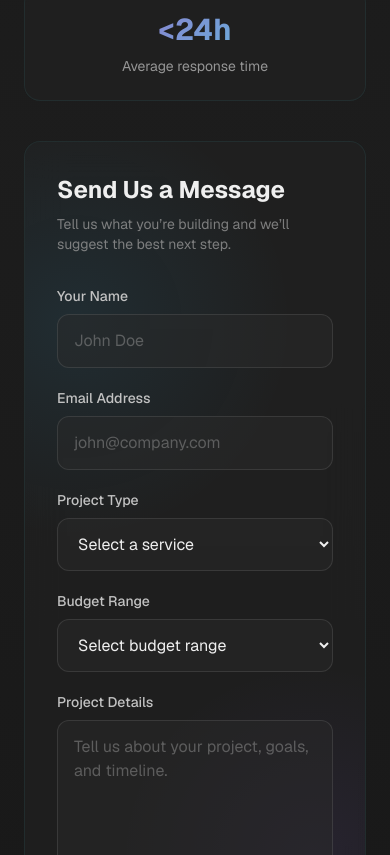
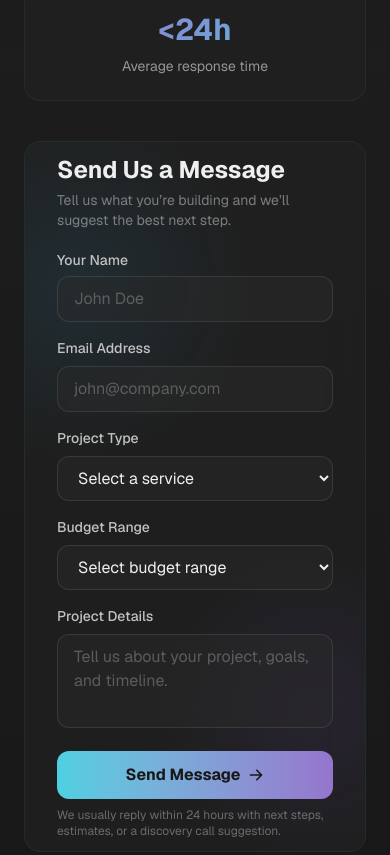
Before and after one commit to hnxsolutions/hnx-solutions, a Next.js app: page /contact in a window 390 px wide. Shown: the part 1629-2484 px from the top of the page. Built offline with nearby package versions, Linux system fonts and the light colour scheme.

Commit message:
3d animation added in contact form

```diff
--- a/src/app/contact/page.tsx
+++ b/src/app/contact/page.tsx
@@ -14,7 +14,6 @@ import {
   HiLocationMarker,
   HiPhone,
   HiArrowRight,
-  HiCheckCircle,
   HiExclamationCircle,
 } from "react-icons/hi";
 import { FiGithub, FiLinkedin, FiInstagram } from "react-icons/fi";
@@ -100,17 +99,19 @@ export default function ContactPage() {
   const [submitState, setSubmitState] = useState<SubmitState>("idle");
   const [formData, setFormData] = useState<ContactFormData>(initialFormData);
   const [feedbackMessage, setFeedbackMessage] = useState("");
+  const [showSuccessOverlay, setShowSuccessOverlay] = useState(false);
 
   useEffect(() => {
-    if (submitState !== "success") return;
+    if (!showSuccessOverlay) return;
 
     const timer = window.setTimeout(() => {
+      setShowSuccessOverlay(false);
       setSubmitState("idle");
       setFeedbackMessage("");
-    }, 3200);
+    }, 18000);
 
     return () => window.clearTimeout(timer);
-  }, [submitState]);
+  }, [showSuccessOverlay]);
 
   const handleChange = (
     e: React.ChangeEvent<HTMLInputElement | HTMLSelectElement | HTMLTextAreaElement>
@@ -126,6 +127,12 @@ export default function ContactPage() {
       ...prev,
       [name]: value,
     }));
+  };
+
+  const handleCloseSuccessOverlay = () => {
+    setShowSuccessOverlay(false);
+    setSubmitState("idle");
+    setFeedbackMessage("");
   };
 
   const handleSubmit = async (e: FormEvent<HTMLFormElement>) => {
@@ -153,7 +160,13 @@ export default function ContactPage() {
         return;
       }
 
+      document.getElementById("quote-form")?.scrollIntoView({
+        behavior: shouldReduceMotion ? "auto" : "smooth",
+        block: "center",
+      });
+
       setSubmitState("success");
+      setShowSuccessOverlay(true);
       setFeedbackMessage("Message sent successfully. We’ll get back to you shortly.");
       setFormData(initialFormData);
     } catch (error) {
@@ -168,12 +181,12 @@ export default function ContactPage() {
   const isError = submitState === "error";
 
   const primaryTransition: Transition = shouldReduceMotion
-  ? { duration: 0.01 }
-  : { type: "spring" as const, stiffness: 240, damping: 22 };
+    ? { duration: 0.01 }
+    : { type: "spring" as const, stiffness: 240, damping: 22 };
 
   const softTransition: Transition = shouldReduceMotion
-  ? { duration: 0.01 }
-  : { duration: 0.35, ease: [0.22, 1, 0.36, 1] };
+    ? { duration: 0.01 }
+    : { duration: 0.35, ease: [0.22, 1, 0.36, 1] };
 
   return (
     <main>
@@ -333,7 +346,7 @@ export default function ContactPage() {
               animate={{ opacity: 1, x: 0 }}
               transition={{ duration: 0.6, delay: 0.2 }}
               id="quote-form"
-              className="lg:col-span-3"
+              className="lg:col-span-3 scroll-mt-24"
             >
               <motion.div
                 layout
@@ -341,52 +354,184 @@ export default function ContactPage() {
                 className="relative [perspective:1400px]"
               >
                 <AnimatePresence>
-                  {isSuccess && (
+                  {showSuccessOverlay && (
                     <motion.div
                       role="status"
                       aria-live="polite"
                       initial={
                         shouldReduceMotion
                           ? { opacity: 0 }
-                          : { opacity: 0, y: 18, rotateX: -14, scale: 0.96 }
+                          : { opacity: 0, y: 18, scale: 0.96 }
                       }
-                      animate={{
-                        opacity: 1,
-                        y: 0,
-                        rotateX: 0,
-                        scale: 1,
-                      }}
+                      animate={{ opacity: 1, y: 0, scale: 1 }}
                       exit={
                         shouldReduceMotion
                           ? { opacity: 0 }
-                          : { opacity: 0, y: -10, scale: 0.985, filter: "blur(6px)" }
+                          : { opacity: 0, y: -10, scale: 0.97 }
                       }
                       transition={softTransition}
-                      className="pointer-events-none absolute inset-x-4 top-4 z-20 md:left-auto md:right-4 md:w-[360px]"
-                    >
-                      <div className="relative overflow-hidden rounded-2xl border border-emerald-400/25 bg-white/[0.08] px-5 py-4 text-left shadow-[0_18px_60px_rgba(16,185,129,0.22)] backdrop-blur-2xl">
-                        <div className="absolute inset-0 bg-[radial-gradient(circle_at_top_left,rgba(52,211,153,0.22),transparent_42%),radial-gradient(circle_at_bottom_right,rgba(56,189,248,0.16),transparent_36%)]" />
-                        <div className="absolute -right-10 -top-10 h-28 w-28 rounded-full bg-emerald-400/15 blur-2xl" />
-                        <div className="relative flex items-start gap-4">
+                      className="absolute inset-0 z-30 flex items-center justify-center rounded-2xl pointer-events-none"                    >
+                      <div className="absolute inset-0 rounded-2xl bg-dark-950/65 backdrop-blur-md" />
+
+                      <motion.div
+                        initial={shouldReduceMotion ? false : { opacity: 0, scale: 0.92, y: 14 }}
+                        animate={{ opacity: 1, scale: 1, y: 0 }}
+                        transition={{
+                          delay: shouldReduceMotion ? 0 : 0.08,
+                          ...softTransition,
+                        }}
+                        className="relative z-10 mx-3 flex w-[min(94vw,720px)] min-h-[520px] flex-col items-center justify-center overflow-hidden rounded-[2rem] border border-emerald-300/20 bg-white/[0.08] px-6 py-8 text-center shadow-[0_28px_100px_rgba(16,185,129,0.22)] backdrop-blur-2xl sm:px-10 pointer-events-auto"                        style={{ transformStyle: "preserve-3d" }}
+                      >
+                        <button
+                          type="button"
+                          onClick={handleCloseSuccessOverlay}
+                          aria-label="Close success message"
+                          className="absolute right-4 top-4 flex h-10 w-10 items-center justify-center rounded-full border border-white/10 bg-white/10 text-white/80 transition hover:bg-white/20 hover:text-white"
+                        >
+                          ✕
+                        </button>
+
+                        <div className="pointer-events-none absolute inset-0 bg-[radial-gradient(circle_at_top_left,rgba(52,211,153,0.20),transparent_35%),radial-gradient(circle_at_bottom_right,rgba(56,189,248,0.16),transparent_30%)]" />
+                        <div className="pointer-events-none absolute -left-16 top-10 h-36 w-36 rounded-full bg-emerald-300/10 blur-3xl" />
+                        <div className="pointer-events-none absolute -right-16 bottom-10 h-36 w-36 rounded-full bg-sky-300/10 blur-3xl" />
+
+                        {/* <motion.span
+                          aria-hidden="true"
+                          className="pointer-events-none absolute h-80 w-80 rounded-full border border-emerald-300/20"
+                          animate={{ rotate: 360 }}
+                          transition={{ duration: 4, ease: "linear" }}
+                        />
+                        <motion.span
+                          aria-hidden="true"
+                          className="pointer-events-none absolute h-64 w-64 rounded-full border border-sky-300/15"
+                          animate={{ rotate: -360 }}
+                          transition={{ duration: 4, ease: "linear" }}
+                        /> */}
+
+                        <motion.div
+                          initial={
+                            shouldReduceMotion
+                              ? false
+                              : {
+                                  opacity: 0,
+                                  scale: 0.82,
+                                  y: 42,
+                                  rotateX: -18,
+                                  rotateY: 14,
+                                  z: -80,
+                                }
+                          }
+                          animate={{
+                            opacity: 1,
+                            scale: 1,
+                            y: 0,
+                            rotateX: 0,
+                            rotateY: 0,
+                            z: 0,
+                          }}
+                          transition={{
+                            delay: shouldReduceMotion ? 0 : 0.2,
+                            duration: shouldReduceMotion ? 0.01 : 0.8,
+                            ease: [0.22, 1, 0.36, 1],
+                          }}
+                          className="relative z-10 flex flex-col items-center"
+                          style={{ transformStyle: "preserve-3d" }}
+                        >
                           <motion.div
-                            initial={shouldReduceMotion ? false : { scale: 0.85, rotate: -8 }}
-                            animate={{ scale: 1, rotate: 0 }}
-                            transition={{ delay: 0.08, ...softTransition }}
-                            className="mt-0.5 flex h-11 w-11 items-center justify-center rounded-2xl bg-emerald-400/15 text-emerald-300 ring-1 ring-emerald-300/20"
+                            animate={
+                              shouldReduceMotion
+                                ? {}
+                                : {
+                                    y: [0, -10, 0],
+                                    rotateX: [0, 3, 0],
+                                    rotateY: [-3, 3, -3],
+                                  }
+                            }
+                            transition={{
+                              duration: 1,
+                              repeat: Infinity,
+                              ease: "easeInOut",
+                            }}
+                            className="flex flex-col items-center"
+                            style={{ transformStyle: "preserve-3d" }}
                           >
-                            <HiCheckCircle size={24} />
+                            <motion.div
+                              animate={
+                                shouldReduceMotion
+                                  ? {}
+                                  : {
+                                      y: [0, -6, 0],
+                                      rotate: [0, -4, 4, 0],
+                                    }
+                              }
+                              transition={{
+                                duration: 2.8,
+                                repeat: Infinity,
+                                ease: "easeInOut",
+                              }}
+                              className="select-none text-[5.5rem] sm:text-[6.5rem] drop-shadow-[0_18px_40px_rgba(16,185,129,0.22)]"
+                              style={{ transform: "translateZ(52px)" }}
+                            >
+                              🤖
+                            </motion.div>
+
+                            <motion.div
+                              initial={
+                                shouldReduceMotion
+                                  ? false
+                                  : {
+                                      opacity: 0,
+                                      y: 36,
+                                      rotateX: -18,
+                                      rotateY: -12,
+                                      scale: 0.88,
+                                    }
+                              }
+                              animate={{
+                                opacity: 1,
+                                y: 0,
+                                rotateX: 0,
+                                rotateY: 0,
+                                scale: 1,
+                              }}
+                              transition={{
+                                delay: shouldReduceMotion ? 0 : 0.2,
+                                duration: shouldReduceMotion ? 0.01 : 0.85,
+                                ease: [0.22, 1, 0.36, 1],
+                              }}
+                              className="relative mt-[-20px] overflow-hidden rounded-[2rem] border border-white/10 bg-white/[0.08] px-7 py-5 backdrop-blur-2xl"
+                              style={{
+                                transformStyle: "preserve-3d",
+                                transform: "translateZ(110px)",
+                                boxShadow:
+                                  "0 35px 120px rgba(16,185,129,0.22), 0 18px 40px rgba(56,189,248,0.10), inset 0 1px 0 rgba(255,255,255,0.08)",
+                              }}
+                            >
+                              {/* top glow line */}
+                              <div className="absolute inset-x-0 top-0 h-[2px] bg-gradient-to-r from-transparent via-emerald-300/70 to-transparent" />
+
+                              {/* background gradient glow */}
+                              <div className="absolute inset-0 bg-[radial-gradient(circle_at_top_left,rgba(52,211,153,0.10),transparent_40%),radial-gradient(circle_at_bottom_right,rgba(56,189,248,0.10),transparent_35%)]" />
+
+                              <p className="relative text-[11px] font-bold uppercase tracking-[0.32em] text-emerald-300/95 text-center">
+                                MESSAGE SENT
+                              </p>
+
+                              <h3 className="relative mt-3 text-2xl sm:text-3xl font-black leading-tight text-white text-center">
+                                Your request has been received 🚀
+                              </h3>
+
+                              <p className="relative mt-3 text-sm sm:text-base leading-7 text-light-100/90 text-center">
+                                Our team is carefully reviewing your idea and preparing the best next steps.
+                              </p>
+
+                              <p className="relative mt-2 text-sm sm:text-base font-medium leading-7 text-sky-200 text-center">
+                                We&apos;ll contact you soon!!
+                              </p>
+                            </motion.div>
                           </motion.div>
-                          <div className="min-w-0">
-                            <p className="text-sm font-semibold uppercase tracking-[0.22em] text-emerald-300/90">
-                              Message sent
-                            </p>
-                            <p className="mt-1 text-sm leading-6 text-light-100">
-                              Thanks — your project request is in. We’ll reply soon with the next
-                              steps.
-                            </p>
-                          </div>
-                        </div>
-                      </div>
+                        </motion.div>
+                      </motion.div>
                     </motion.div>
                   )}
                 </AnimatePresence>
@@ -395,7 +540,7 @@ export default function ContactPage() {
                   layout
                   onSubmit={handleSubmit}
                   transition={primaryTransition}
-                  className={`glass-card relative overflow-hidden rounded-2xl p-8 md:p-10 glow-border ${
+                  className={`glass-card relative overflow-hidden rounded-2xl px-8 py-3 md:px-10 md:py-4 glow-border ${
                     isSubmitting ? "shadow-[0_0_0_1px_rgba(56,189,248,0.18)]" : ""
                   }`}
                   style={{
@@ -423,11 +568,19 @@ export default function ContactPage() {
                     }}
                   />
 
-                  <div className="relative z-10">
-                    <div className="mb-8 flex items-start justify-between gap-4">
+                  <motion.div
+                    animate={
+                      showSuccessOverlay && !shouldReduceMotion
+                        ? { opacity: 0.18, scale: 0.985, filter: "blur(2px)" }
+                        : { opacity: 1, scale: 1, filter: "blur(0px)" }
+                    }
+                    transition={softTransition}
+                    className="relative z-10"
+                  >
+                    <div className="mb-5 flex items-start justify-between gap-4">
                       <div>
                         <h3 className="text-2xl font-bold">Send Us a Message</h3>
-                        <p className="mt-2 text-sm text-light-300/80">
+                        <p className="mt-1 text-sm text-light-300/80">
                           Tell us what you’re building and we’ll suggest the best next step.
                         </p>
                       </div>
@@ -460,9 +613,9 @@ export default function ContactPage() {
                       </AnimatePresence>
                     </div>
 
-                    <div className="grid md:grid-cols-2 gap-5 mb-5">
+                    <div className="grid md:grid-cols-2 gap-4 mb-4">
                       <div>
-                        <label className="block text-sm font-medium mb-2 text-light-200">
+                        <label className="block text-sm font-medium mb-1.5 text-light-200">
                           Your Name
                         </label>
                         <input
@@ -471,7 +624,7 @@ export default function ContactPage() {
                           value={formData.name}
                           onChange={handleChange}
                           required
-                          className="w-full px-4 py-3.5 rounded-xl bg-dark-700/50 border border-white/10 text-light-100 placeholder:text-light-300/50 focus:outline-none focus:border-primary/50 focus:ring-1 focus:ring-primary/20 transition-all"
+                          className="w-full px-4 py-2.5 rounded-xl bg-dark-700/50 border border-white/10 text-light-100 placeholder:text-light-300/50 focus:outline-none focus:border-primary/50 focus:ring-1 focus:ring-primary/20 transition-all"
                           placeholder="John Doe"
                         />
                       </div>
@@ -486,13 +639,13 @@ export default function ContactPage() {
                           value={formData.email}
                           onChange={handleChange}
                           required
-                          className="w-full px-4 py-3.5 rounded-xl bg-dark-700/50 border border-white/10 text-light-100 placeholder:text-light-300/50 focus:outline-none focus:border-primary/50 focus:ring-1 focus:ring-primary/20 transition-all"
+                          className="w-full px-4 py-2.5 rounded-xl bg-dark-700/50 border border-white/10 text-light-100 placeholder:text-light-300/50 focus:outline-none focus:border-primary/50 focus:ring-1 focus:ring-primary/20 transition-all"
                           placeholder="john@company.com"
                         />
                       </div>
                     </div>
 
-                    <div className="mb-5">
+                    <div className="mb-4">
                       <label className="block text-sm font-medium mb-2 text-light-200">
                         Project Type
                       </label>
@@ -501,7 +654,7 @@ export default function ContactPage() {
                         value={formData.projectType}
                         onChange={handleChange}
                         required
-                        className="w-full px-4 py-3.5 rounded-xl bg-dark-700/50 border border-white/10 text-light-100 focus:outline-none focus:border-primary/50 focus:ring-1 focus:ring-primary/20 transition-all"
+                        className="w-full px-4 py-2.5 rounded-xl bg-dark-700/50 border border-white/10 text-light-100 focus:outline-none focus:border-primary/50 focus:ring-1 focus:ring-primary/20 transition-all"
                       >
                         <option value="" disabled>
                           Select a service
@@ -516,7 +669,7 @@ export default function ContactPage() {
                       </select>
                     </div>
 
-                    <div className="mb-5">
+                    <div className="mb-4">
                       <label className="block text-sm font-medium mb-2 text-light-200">
                         Budget Range
                       </label>
@@ -524,7 +677,7 @@ export default function ContactPage() {
                         name="budget"
                         value={formData.budget}
                         onChange={handleChange}
-                        className="w-full px-4 py-3.5 rounded-xl bg-dark-700/50 border border-white/10 text-light-100 focus:outline-none focus:border-primary/50 focus:ring-1 focus:ring-primary/20 transition-all"
+                        className="w-full px-4 py-2.5 rounded-xl bg-dark-700/50 border border-white/10 text-light-100 focus:outline-none focus:border-primary/50 focus:ring-1 focus:ring-primary/20 transition-all"
                       >
                         <option value="" disabled>
                           Select budget range
@@ -537,7 +690,7 @@ export default function ContactPage() {
                       </select>
                     </div>
 
-                    <div className="mb-6">
+                    <div className="mb-4">
                       <label className="block text-sm font-medium mb-2 text-light-200">
                         Project Details
                       </label>
@@ -546,8 +699,8 @@ export default function ContactPage() {
                         value={formData.message}
                         onChange={handleChange}
                         required
-                        rows={5}
-                        className="w-full px-4 py-3.5 rounded-xl bg-dark-700/50 border border-white/10 text-light-100 placeholder:text-light-300/50 focus:outline-none focus:border-primary/50 focus:ring-1 focus:ring-primary/20 transition-all resize-none"
+                        rows={3}
+                        className="w-full px-4 py-2.5 rounded-xl bg-dark-700/50 border border-white/10 text-light-100 placeholder:text-light-300/50 focus:outline-none focus:border-primary/50 focus:ring-1 focus:ring-primary/20 transition-all resize-none"
                         placeholder="Tell us about your project, goals, and timeline."
                       />
                     </div>
@@ -595,10 +748,11 @@ export default function ContactPage() {
                             "linear-gradient(90deg, transparent 0%, rgba(255,255,255,0.18) 50%, transparent 100%)",
                         }}
                       />
+
                       <motion.span
                         layout
                         transition={primaryTransition}
-                        className={`relative flex w-full items-center justify-center gap-2 py-4 text-base font-bold text-dark-900 transition-all ${
+                        className={`relative flex w-full items-center justify-center gap-2 py-3 text-base font-bold text-dark-900 transition-all ${
                           isSuccess
                             ? "bg-gradient-to-r from-emerald-300 to-teal-300 shadow-[0_16px_45px_rgba(16,185,129,0.22)]"
                             : "bg-gradient-to-r from-primary to-accent hover:shadow-lg hover:shadow-primary/25"
@@ -635,10 +789,22 @@ export default function ContactPage() {
                               animate={{ opacity: 1, y: 0 }}
                               exit={shouldReduceMotion ? { opacity: 0 } : { opacity: 0, y: -8 }}
                               transition={softTransition}
-                              className="flex items-center gap-2"
+                              className="flex items-center gap-3"
                             >
-                              <HiCheckCircle size={20} />
-                              Message Sent
+                              <span className="relative flex h-6 w-6 items-center justify-center">
+                                <span className="absolute inline-flex h-6 w-6 rounded-full border-2 border-dark-900/25" />
+                                <motion.span
+                                  className="absolute inline-flex h-6 w-6 rounded-full border-2 border-transparent border-t-dark-900"
+                                  animate={shouldReduceMotion ? {} : { rotate: 360 }}
+                                  transition={{ duration: 3.5, ease: "linear" }}
+                                />
+                                <motion.span
+                                  className="absolute inline-flex h-2.5 w-2.5 rounded-full bg-dark-900"
+                                  animate={shouldReduceMotion ? {} : { scale: [0.8, 1.15, 1] }}
+                                  transition={{ duration: 0.7, ease: "easeOut" }}
+                                />
+                              </span>
+                              Sent
                             </motion.span>
                           ) : (
                             <motion.span
@@ -657,14 +823,11 @@ export default function ContactPage() {
                       </motion.span>
                     </motion.button>
 
-                    <p
-                      className="mt-4 text-xs text-light-300/65"
-                      aria-live="polite"
-                    >
+                    <p className="mt-2 text-xs text-light-300/65" aria-live="polite">
                       We usually reply within 24 hours with next steps, estimates, or a discovery
                       call suggestion.
                     </p>
-                  </div>
+                  </motion.div>
                 </motion.form>
               </motion.div>
             </motion.div>
--- a/src/components/Footer.tsx
+++ b/src/components/Footer.tsx
@@ -93,7 +93,7 @@ export default function Footer() {
             ))}
           </div>
           <p className="text-sm text-light-300 text-center">
-            © 2025 HNX Technologies. All rights reserved.
+            © 2026 HNX Technologies. All rights reserved.
           </p>
         </div>
       </div>
```
Also changed, not shown: public/images/success-mascot.png (added).
